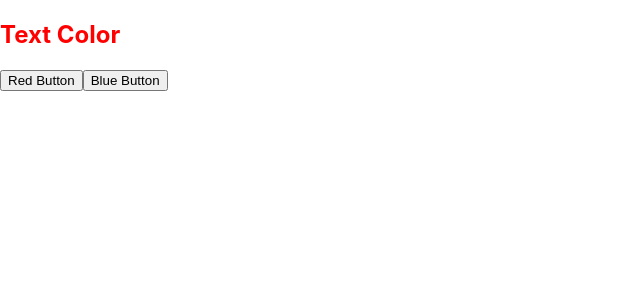
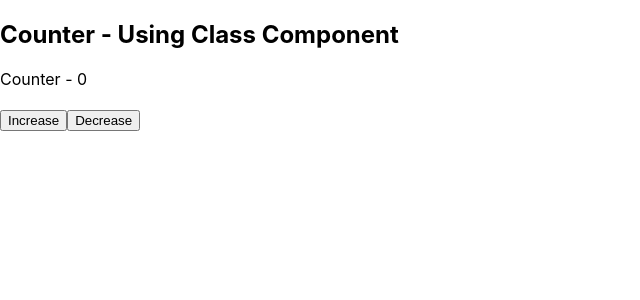
Before and after one commit to deepak104080/ruby_react, a React (Create React App) app: page / in a window 1280 px wide. Shown: the top 300 px of the page, without its empty margins (0-640 px from the left). Built offline with nearby package versions, Linux system fonts and the light colour scheme.

Commit message:
16th June 2023 - npm and Class Component

```diff
--- /dev/null
+++ b/src/ClassComp.js
@@ -0,0 +1,42 @@
+import React from "react";
+
+class ClassComp extends React.Component {
+    constructor() {
+        super();
+        this.state = {
+            count: 0,
+            // status: false,
+            // name: 'test'
+        }
+    }
+
+    increaseFn = () => {
+        this.setState({
+            ...this.state,
+            count: this.state.count + 1
+        })
+    }
+
+    decreaseFn = () => {
+        this.setState({
+            ...this.state,
+            count: this.state.count - 1
+        })
+    }
+
+    render() {
+        return (
+            <>
+                <h2>Counter - Using Class Component</h2>
+
+                <div>Counter - {this.state.count}</div>
+                <br></br>
+
+                <button onClick={this.increaseFn}>Increase</button>
+                <button onClick={this.decreaseFn}>Decrease</button>
+            </>
+        )
+    }
+}
+
+export default ClassComp
--- /dev/null
+++ b/src/TextColorChange.js
@@ -0,0 +1,28 @@
+import React, { useState } from 'react';
+
+const TextColorChange = () => {
+
+    const [color, setColor] = useState('red');
+
+    function colorFn(color) {
+        setColor(color);
+    }
+
+    return(
+        <>
+            <h2 style={{color: color}}>Text Color Change</h2>
+            {/* <h2 className="redText">Text Color</h2> */}
+            <button onClick={() => colorFn('red')}>Red Button</button>
+            <button onClick={() => colorFn('blue')}>Blue Button</button>
+            <button onClick={() => colorFn('yellow')}>Yellow Button</button>
+            <button onClick={() => colorFn('#1a408f')}>Color 1 Button</button>
+            <button onClick={() => colorFn('#af7512')}>Color 2 Button</button>
+
+            {/* //create color input
+            //create chnage button
+            //extra temp input state variable */}
+        </>
+    )
+}
+
+export default TextColorChange;
--- a/src/TextColorToggle.js
+++ b/src/TextColorToggle.js
@@ -2,7 +2,7 @@ import React, { useState } from 'react';
 
 const TextColorToggle = () => {
 
-    const [color, setColor] = useState('red'); //true-red, false-blue
+    const [color, setColor] = useState(true); //true-red, false-blue
 
     function redFn() {
         setColor(true);
--- a/src/index.js
+++ b/src/index.js
@@ -9,6 +9,8 @@ import ToDo from './ToDo';
 import ToDo1 from './ToDo1';
 import './App.css'
 import TextColorToggle from './TextColorToggle';
+import TextColorChange from './TextColorChange';
+import ClassComp from './ClassComp';
 
 const root = ReactDOM.createRoot(document.getElementById('root'));
-root.render(<TextColorToggle />);
+root.render(<ClassComp />);
```
Also changed, not shown: 1 other file (tests, documents, lock files or other folders).
